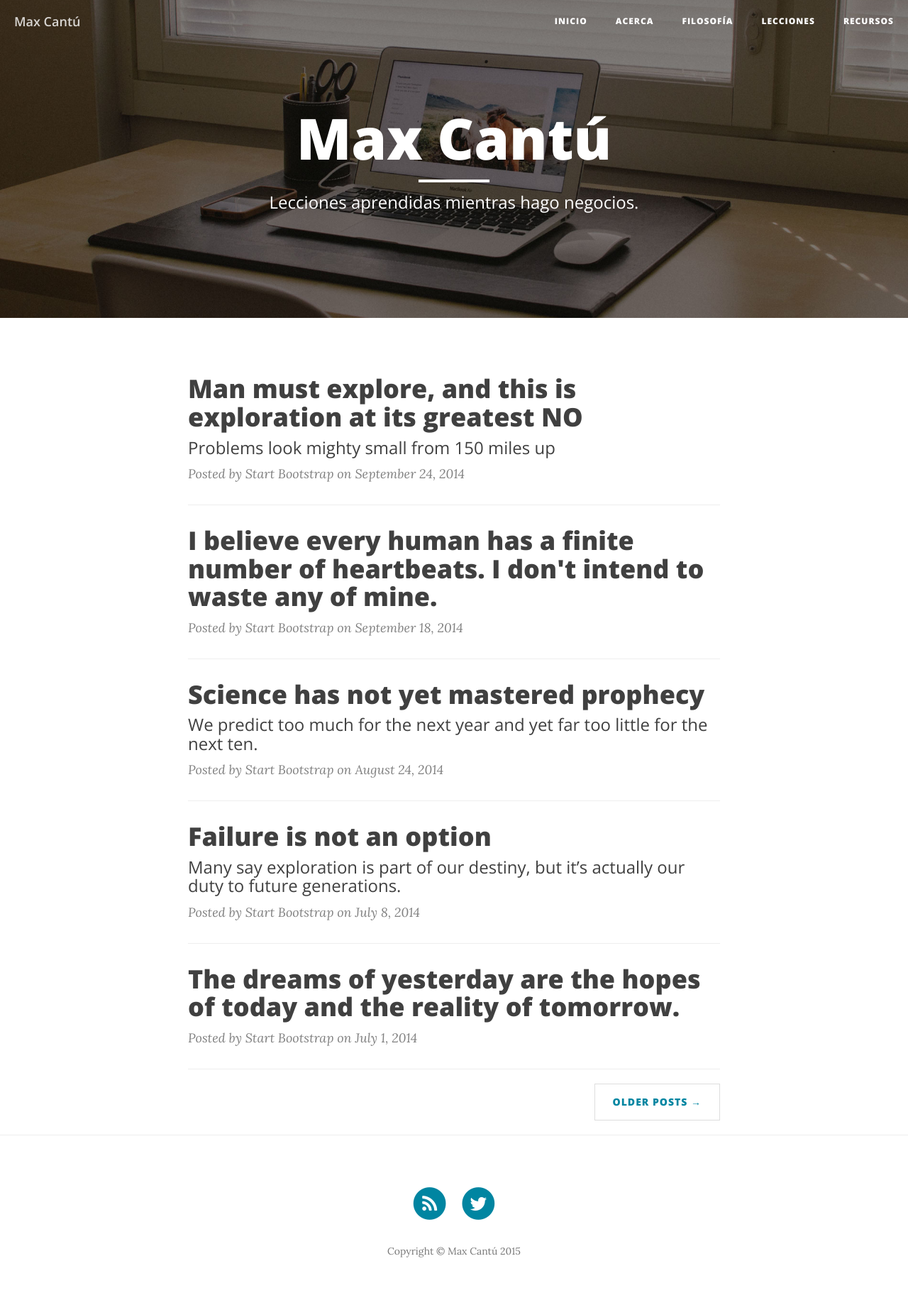
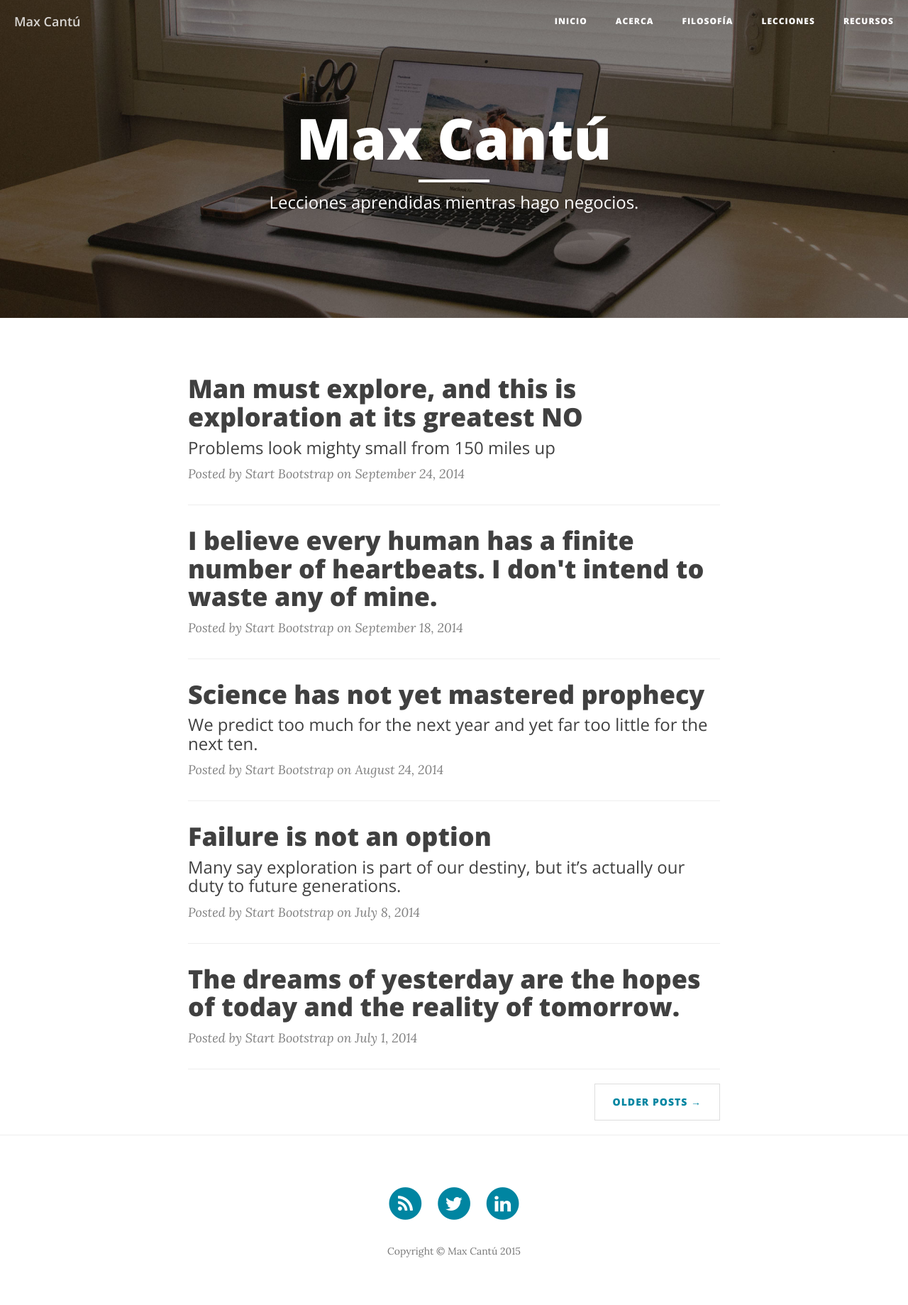
Before and after one commit to maxcantu/personal, a Jekyll site: the page built from index.html, in a window 1280 px wide. Shown: the whole page at 71% size. Built offline with Jekyll 4.4.1, drawn with Linux system fonts in a browser that asks for light colours; nearby versions of some CDN libraries; the list of posts is cut into pages by our own code.

Commit message:
linkedin 2

```diff
--- a/_includes/footer.html
+++ b/_includes/footer.html
@@ -22,7 +22,7 @@
                         </a>
                     </li>
                     {% endif %}
-                    {% if site.facebook_username %}
+                    {% if site.linkedin_username %}
                     <li>
                         <a href="https://www.linkedin.com/in/{{ site.linkedin_username }}" target="_blank">
                             <span class="fa-stack fa-lg">
```
